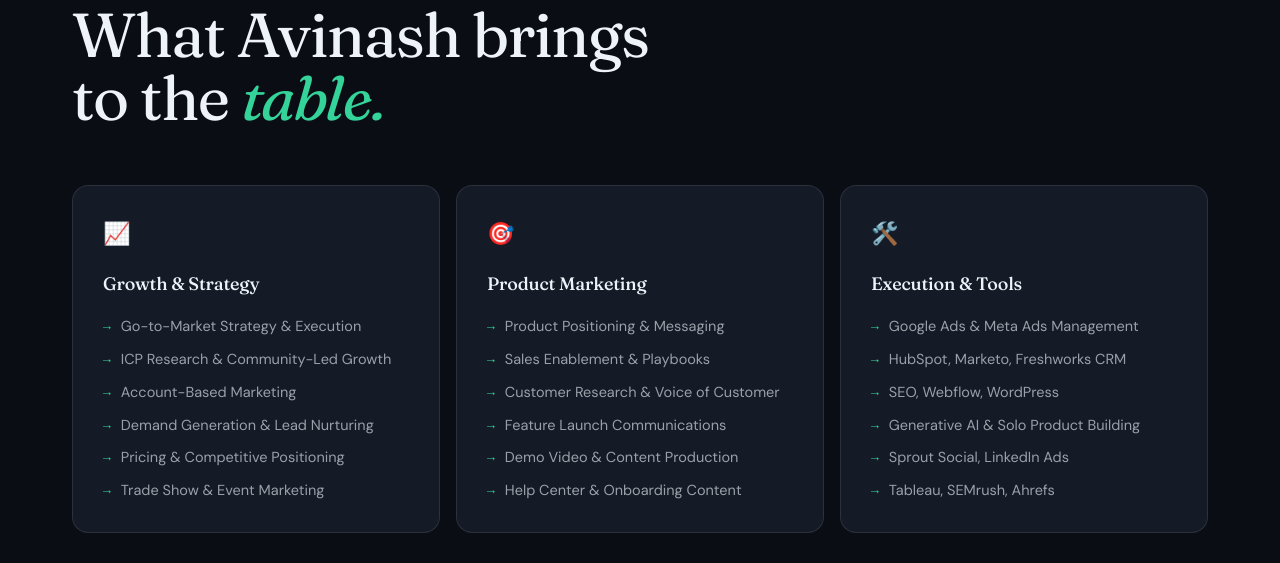
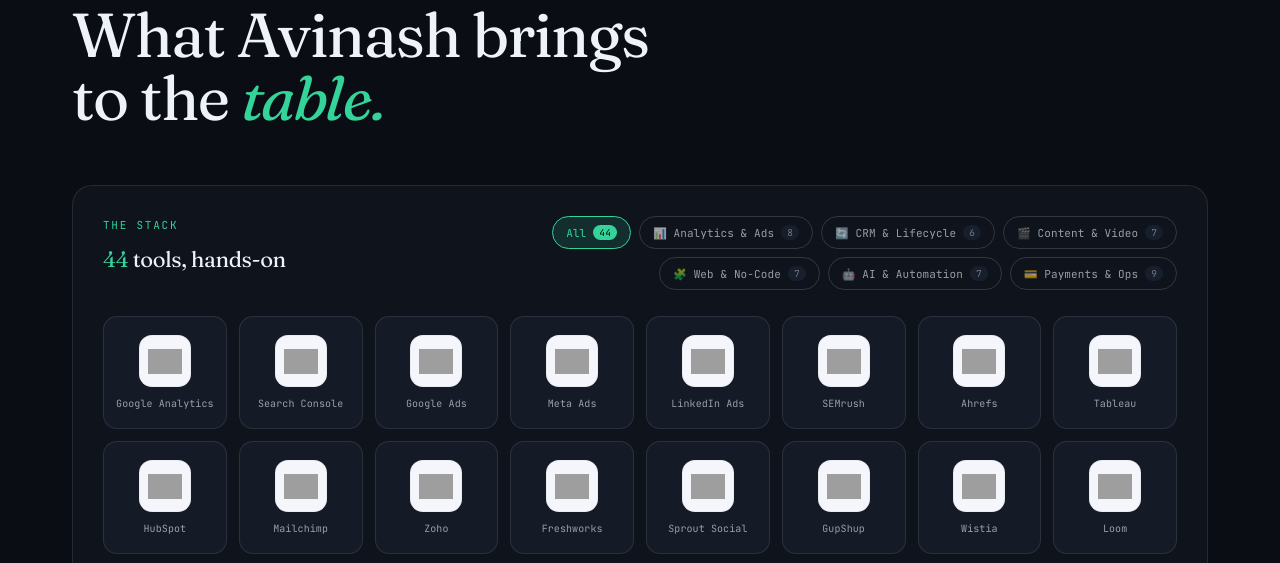
Before and after one commit to THEAVINASHRAJ/portfolio, a website: page index.html in a window 1280 px wide. Shown: the part 9423-9986 px from the top of the page. Drawn offline with Linux system fonts and the light colour scheme; grey boxes are pictures that could not be loaded.

Commit message:
Remove commented skills grid section
Removed commented-out skills grid section from index.html.

```diff
--- a/index.html
+++ b/index.html
@@ -862,11 +862,12 @@
         <div class="eyebrow"><span class="idx">06</span> Skills &amp; Expertise</div>
         <h2 class="h-section">What Avinash brings<br />to the <em>table.</em></h2>
       </div>
-      <div class="skills-grid">
+     <!-- <div class="skills-grid">
         <div class="skill-col reveal"><div class="skill-col-ico">📈</div><div class="skill-col-name">Growth &amp; Strategy</div><ul class="skill-li"><li>Go-to-Market Strategy &amp; Execution</li><li>ICP Research &amp; Community-Led Growth</li><li>Account-Based Marketing</li><li>Demand Generation &amp; Lead Nurturing</li><li>Pricing &amp; Competitive Positioning</li><li>Trade Show &amp; Event Marketing</li></ul></div>
         <div class="skill-col reveal"><div class="skill-col-ico">🎯</div><div class="skill-col-name">Product Marketing</div><ul class="skill-li"><li>Product Positioning &amp; Messaging</li><li>Sales Enablement &amp; Playbooks</li><li>Customer Research &amp; Voice of Customer</li><li>Feature Launch Communications</li><li>Demo Video &amp; Content Production</li><li>Help Center &amp; Onboarding Content</li></ul></div>
         <div class="skill-col reveal"><div class="skill-col-ico">🛠️</div><div class="skill-col-name">Execution &amp; Tools</div><ul class="skill-li"><li>Google Ads &amp; Meta Ads Management</li><li>HubSpot, Marketo, Freshworks CRM</li><li>SEO, Webflow, WordPress</li><li>Generative AI &amp; Solo Product Building</li><li>Sprout Social, LinkedIn Ads</li><li>Tableau, SEMrush, Ahrefs</li></ul></div>
-      </div>
+      </div>   -->
+
       <div class="stack reveal" id="toolStack">
         <div class="stack-head">
           <div class="stack-head-l">
```
